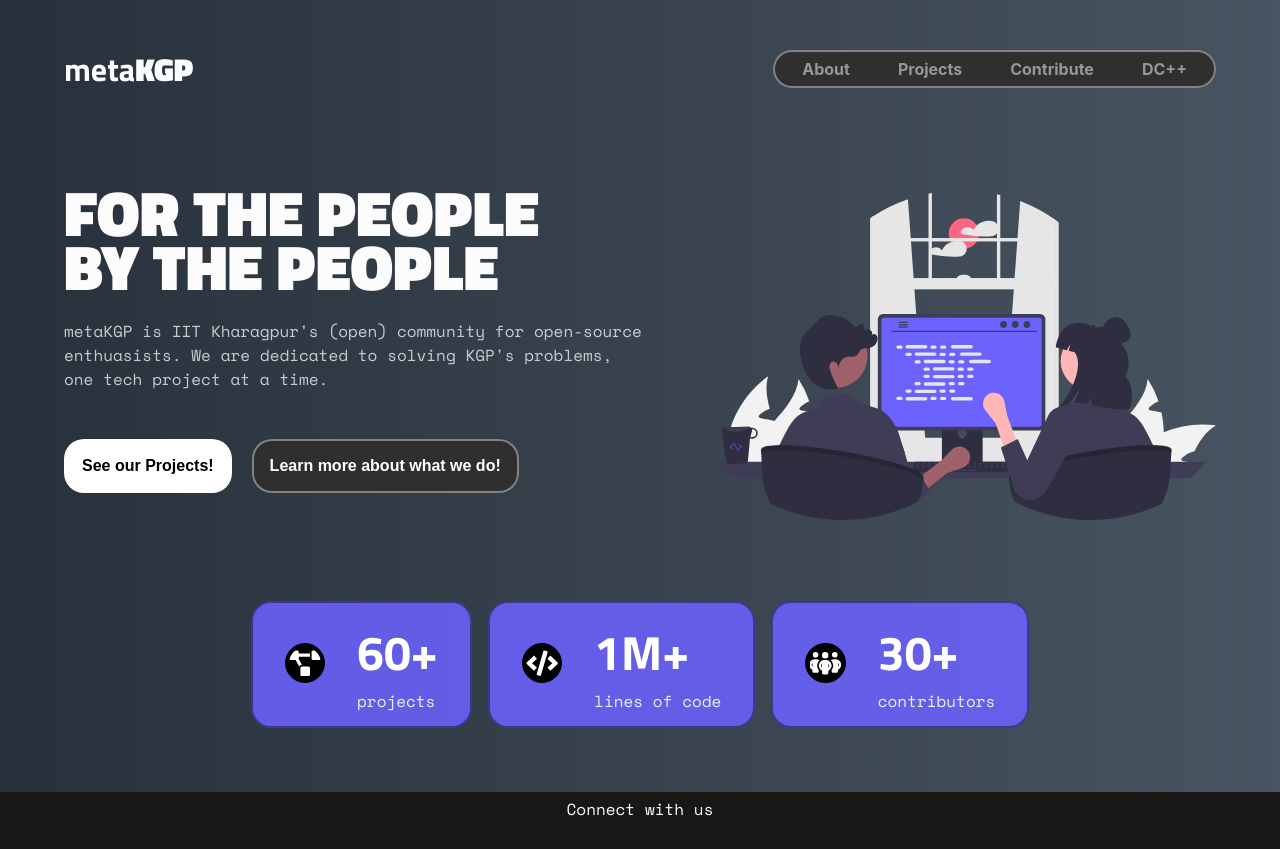
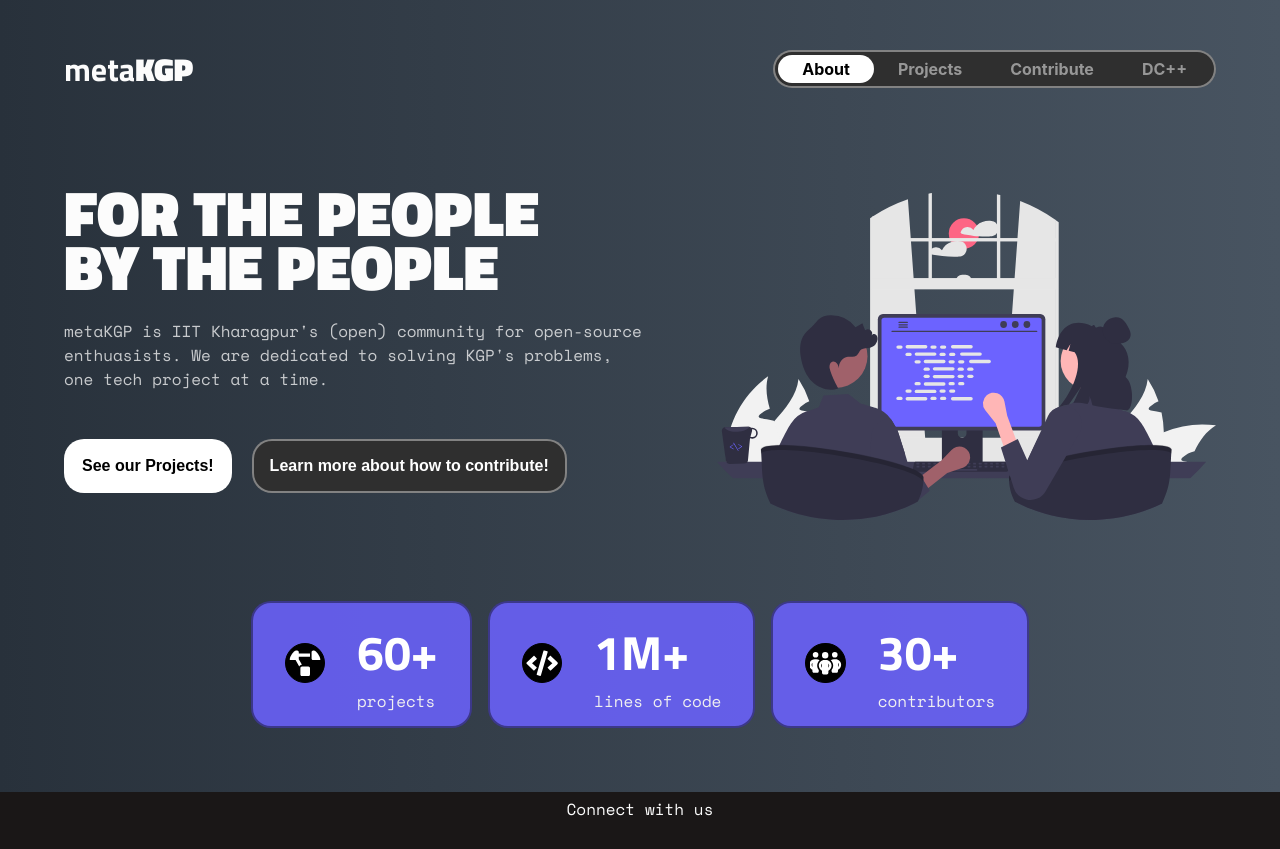
Before and after one commit to metakgp/metakgp.org, a React (Create React App) app: page /about in a window 1280 px wide. Built offline with nearby package versions, Linux system fonts and the light colour scheme.

Commit message:
fix(hero): change the link to /about to a link to /contribute in the hero section

```diff
--- a/src/sections/Header.tsx
+++ b/src/sections/Header.tsx
@@ -1,14 +1,25 @@
+import React from "react";
+import "../styles/header.css";
+import { Link, useLocation } from "react-router-dom";
+
+const NavElement = ({ route, isActive }: { route: string, isActive: boolean }) => {
+  return (
+    <Link to={route} className={isActive ? `active-nav-element` : `nav-element`}>{route != "dc" ? route.charAt(0).toUpperCase() + route.slice(1) : "DC++"}</Link>
+  )
+}
+
 export const HeaderSection = () => {
+  const location = useLocation();
+  const pages = ["about", "projects", "contribute", "dc"];
+
   return (
     <div className="header">
-      {/*<img className="metakgp-logo=metakgp-logo-one-line" src={MetaKGPLogoOneLine} width="150rem" />*/}
       <h1 className='metakgp-logo' data-set="metaKGP"
       ><span className='bold'>meta</span><span className='black'>KGP</span></h1>
       <nav className="nav-bar">
-        <a href="/about" className="nav-element">About</a>
-        <a href="/projects" className="nav-element">Projects</a>
-        <a href="/contribute" className="nav-element">Contribute</a>
-        <a href="/dc" className="nav-element">DC++</a>
+        {pages.map((page) => (
+          <NavElement route={page} isActive={location.pathname.slice(1) == page} />
+        ))}
       </nav>
     </div>
   )
--- a/src/sections/Hero.tsx
+++ b/src/sections/Hero.tsx
@@ -1,12 +1,9 @@
+import React from "react";
 import devFocus from "../assets/undraw_pair_programming_re_or4x.svg";
+import "../styles/hero.css";
 import { Link } from "react-router-dom";
 
 export const HeroSection = () => {
-  // <div className="hero-card-container">
-  //   <HeroCard imageSource={metakgpLogo} title="IQPS" description="Hi!!!" />
-  //   <HeroCard imageSource={metakgpLogo} title="WIMP" description="Hi!!!" />
-  //   <HeroCard imageSource={metakgpLogo} title="Naarad" description="Hi!!!" />
-  // </div>
   return (
     <section>
       <div className="hero-container">
@@ -17,12 +14,12 @@
             metaKGP is IIT Kharagpur's (open) community for open-source enthuasists. We are dedicated to solving KGP's problems, one tech project at a time.
           </p>
           <div className="hero-button-container">
-          <Link to="/projects">
-    <button className="project-button">See our Projects!</button>
-  </Link>
-  <Link to="/about">
-    <button className="about-button">Learn more about what we do!</button>
-  </Link>
+            <Link to="/projects">
+              <button className="project-button">See our Projects!</button>
+            </Link>
+            <Link to="/contribute">
+              <button className="contribute-button">Learn more about how to contribute!</button>
+            </Link>
           </div>
         </div>
         <div className="hero-image-container">
--- a/src/styles/App.css
+++ b/src/styles/App.css
@@ -1,49 +1,5 @@
 .App {
   text-align: center;
-}
-
-/* Header Element Styling*/
-
-.header {
-  display: flex;
-  flex-direction: row;
-  align-items: center;
-  justify-content: space-between;
-  margin-top: 24px;
-  padding-right: 4rem;
-  padding-left: 4rem;
-  gap: 3rem;
-}
-
-.nav-bar {
-  float: right;
-  display: flex;
-  padding: 3px;
-  border-style: solid;
-  border-width: 2px;
-  border-color: #ffffff66;
-  border-radius: 20px;
-  background: #2f2f2f;
-  backdrop-filter: blur(10px);
-}
-
-.nav-element {
-  padding-left: 24px;
-  padding-right: 24px;
-  padding-top: 4px;
-  padding-bottom: 4px;
-  color: #ffffff80;
-  border-radius: 20px;
-  font-weight: bold;
-  text-decoration: none;
-  transition: background 300ms, color 300ms;
-  white-space: nowrap;
-  overflow: hidden;
-}
-
-.nav-element:hover {
-  background: #ffffff;
-  color: #000000;
 }
 
 .metakgp-logo {
@@ -60,101 +16,6 @@
   font-family: "Titillium Web", sans-serif;
   font-weight: 900;
   font-style: normal;
-}
-
-/* Hero Section Styling */
-
-.hero-container {
-  display: flex;
-  flex-direction: row;
-  justify-content: space-between;
-  align-items: center;
-  margin: 0;
-  margin-top: 2rem;
-  padding: 0;
-}
-
-.main-header {
-  text-transform: uppercase;
-  font-weight: 900;
-  text-align: left;
-  font-family: "Titillium Web", sans-serif;
-  line-height: 0.01;
-  font-size: clamp(4rem, 5vw, 6rem);
-}
-
-.hero-header-container {
-  padding: 0.75rem 4rem;
-  padding-right: 0.5rem;
-  white-space: nowrap;
-  width: 50%;
-}
-
-.hero-description {
-  font-family: "Space Mono", monospace;
-  font-weight: 400;
-  font-style: normal;
-  font-size: 1rem;
-  text-align: left;
-  color: #fcfcfcbf;
-  text-wrap: wrap;
-}
-
-.hero-button-container {
-  display: flex;
-  justify-content: flex-start;
-  gap: 20px;
-  padding: 2rem 0;
-}
-
-.about-button {
-  padding: 1rem;
-  font-size: 1rem;
-  border-style: solid;
-  border-width: 2px;
-  border-color: #ffffff66;
-  border-radius: 20px;
-  background: #2f2f2f;
-  color: #fff;
-  font-weight: 700;
-  transition: background 300ms, color 300ms, scale 300ms;
-}
-
-.hero-image-container {
-  margin: 0;
-  margin-top: 2rem;
-  max-width: 50%;
-  padding: 0 4rem;
-  height: auto;
-}
-
-.hero-image {
-  max-width: 100%;
-  max-height: 45vh;
-  height: auto;
-  margin: 0;
-  padding: 0;
-}
-
-.about-button:hover {
-  scale: 1.08;
-}
-
-.project-button {
-  padding: 1rem;
-  font-size: 1rem;
-  border-style: solid;
-  border-width: 2px;
-  border-color: #ffffff66;
-  border-radius: 20px;
-  background: #fff;
-  color: #000;
-  font-weight: 700;
-  transition: scale 300ms, background 300ms, color 300ms;
-}
-
-.project-button:hover {
-  scale: 1.08;
 }
 
 /* Cards Styling */
@@ -263,44 +124,50 @@
 
 
 /*Footer Section Styling*/
-.footer-section{
+.footer-section {
   font-family: "Space Mono", monospace;
   display: flex;
   flex-wrap: wrap;
- background-color:  #1a1717;
- justify-content: center;
-padding-top:5px ;
+  background-color: #1a1717;
+  justify-content: center;
+  padding-top: 5px;
 }
-.footer-col{
+
+.footer-col {
   width: 33%;
 }
-.social-icons{
- display: flex;
+
+.social-icons {
+  display: flex;
   justify-content: center;
 }
-.social-icons a{
+
+.social-icons a {
   text-decoration: none;
-  padding:9px;
+  padding: 9px;
 
-  margin:5px;
+  margin: 5px;
   border-radius: 25%;
 }
-.social-icons a i{
+
+.social-icons a i {
   font-size: 1.7rem;
   color: white;
 
 }
-.privacy-policy a{
+
+.privacy-policy a {
   text-decoration: none;
 
 }
 
 /*hover effect on social media icons */
-.social-icons a:hover{
+.social-icons a:hover {
   background-color: #fff;
   transition: .5s;
 }
-.social-icons a:hover i{
+
+.social-icons a:hover i {
   color: black;
   transition: .5s;
 }
--- /dev/null
+++ b/src/styles/header.css
@@ -0,0 +1,59 @@
+/* Header Element Styling*/
+
+.header {
+  display: flex;
+  flex-direction: row;
+  align-items: center;
+  justify-content: space-between;
+  margin-top: 24px;
+  padding-right: 4rem;
+  padding-left: 4rem;
+  gap: 3rem;
+}
+
+.nav-bar {
+  float: right;
+  display: flex;
+  padding: 3px;
+  border-style: solid;
+  border-width: 2px;
+  border-color: #ffffff66;
+  border-radius: 20px;
+  background: #2f2f2f;
+  backdrop-filter: blur(10px);
+}
+
+.nav-element {
+  padding-left: 24px;
+  padding-right: 24px;
+  padding-top: 4px;
+  padding-bottom: 4px;
+  color: #ffffff80;
+  border-radius: 20px;
+  font-weight: bold;
+  text-decoration: none;
+  transition: background 300ms, color 300ms;
+  white-space: nowrap;
+  overflow: hidden;
+}
+
+.nav-element:hover {
+  background: rgba(256, 256, 256, 0.8);
+  border: solid 1px #000;
+  color: #000000;
+}
+
+.active-nav-element {
+  padding-left: 24px;
+  padding-right: 24px;
+  padding-top: 4px;
+  padding-bottom: 4px;
+  color: #000;
+  background: #ffffff;
+  border-radius: 20px;
+  font-weight: bold;
+  text-decoration: none;
+  transition: background 300ms, color 300ms;
+  white-space: nowrap;
+  overflow: hidden;
+}
--- /dev/null
+++ b/src/styles/hero.css
@@ -0,0 +1,94 @@
+/* Hero Section Styling */
+
+.hero-container {
+  display: flex;
+  flex-direction: row;
+  justify-content: space-between;
+  align-items: center;
+  margin: 0;
+  margin-top: 2rem;
+  padding: 0;
+}
+
+.main-header {
+  text-transform: uppercase;
+  font-weight: 900;
+  text-align: left;
+  font-family: "Titillium Web", sans-serif;
+  line-height: 0.01;
+  font-size: clamp(4rem, 5vw, 6rem);
+}
+
+.hero-header-container {
+  padding: 0.75rem 4rem;
+  padding-right: 0.5rem;
+  white-space: nowrap;
+  width: 50%;
+}
+
+.hero-description {
+  font-family: "Space Mono", monospace;
+  font-weight: 400;
+  font-style: normal;
+  font-size: 1rem;
+  text-align: left;
+  color: #fcfcfcbf;
+  text-wrap: wrap;
+}
+
+.hero-button-container {
+  display: flex;
+  justify-content: flex-start;
+  gap: 20px;
+  padding: 2rem 0;
+}
+
+.contribute-button {
+  padding: 1rem;
+  font-size: 1rem;
+  border-style: solid;
+  border-width: 2px;
+  border-color: #ffffff66;
+  border-radius: 20px;
+  background: #2f2f2f;
+  color: #fff;
+  font-weight: 700;
+  transition: background 300ms, color 300ms, scale 300ms;
+}
+
+.contribute-button:hover {
+  scale: 1.08;
+}
+
+.hero-image-container {
+  margin: 0;
+  margin-top: 2rem;
+  max-width: 50%;
+  padding: 0 4rem;
+  height: auto;
+}
+
+.hero-image {
+  max-width: 100%;
+  max-height: 45vh;
+  height: auto;
+  margin: 0;
+  padding: 0;
+}
+
+.project-button {
+  padding: 1rem;
+  font-size: 1rem;
+  border-style: solid;
+  border-width: 2px;
+  border-color: #ffffff66;
+  border-radius: 20px;
+  background: #fff;
+  color: #000;
+  font-weight: 700;
+  transition: scale 300ms, background 300ms, color 300ms;
+}
+
+.project-button:hover {
+  scale: 1.08;
+}
```
